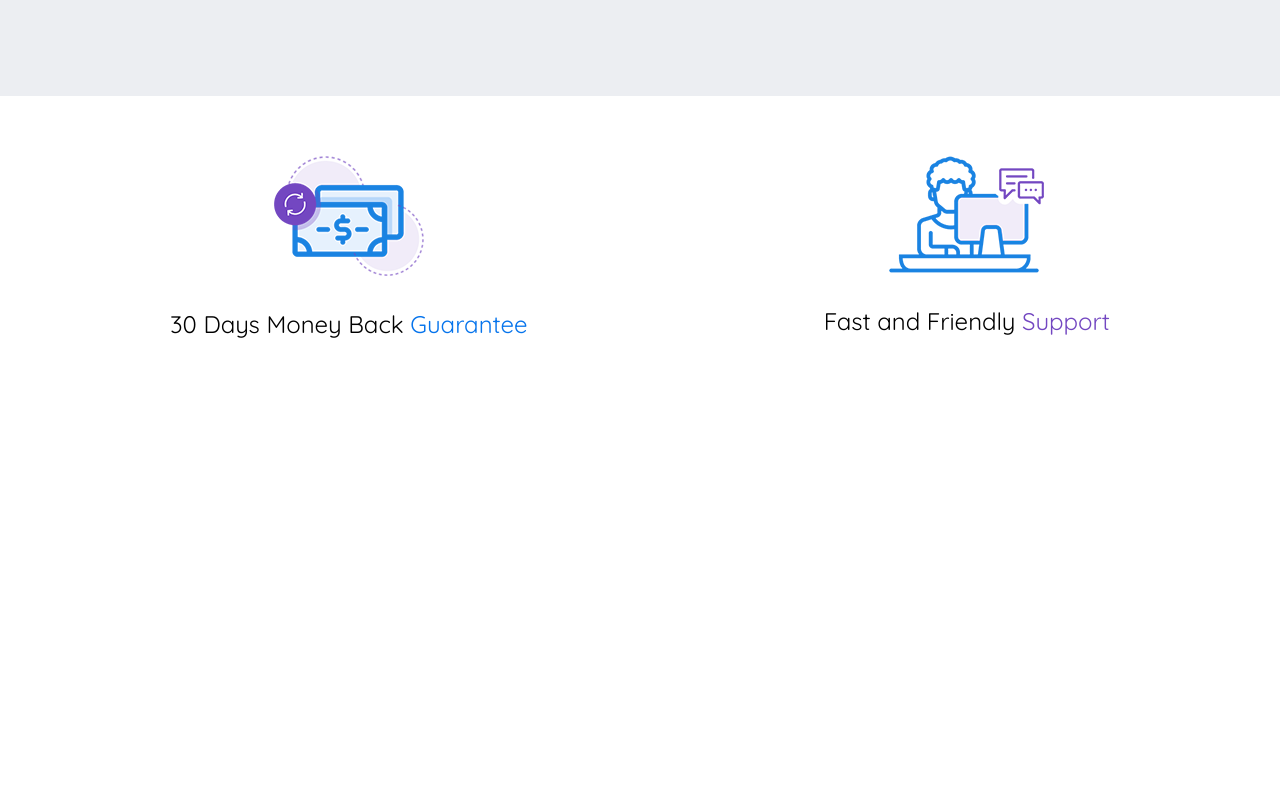
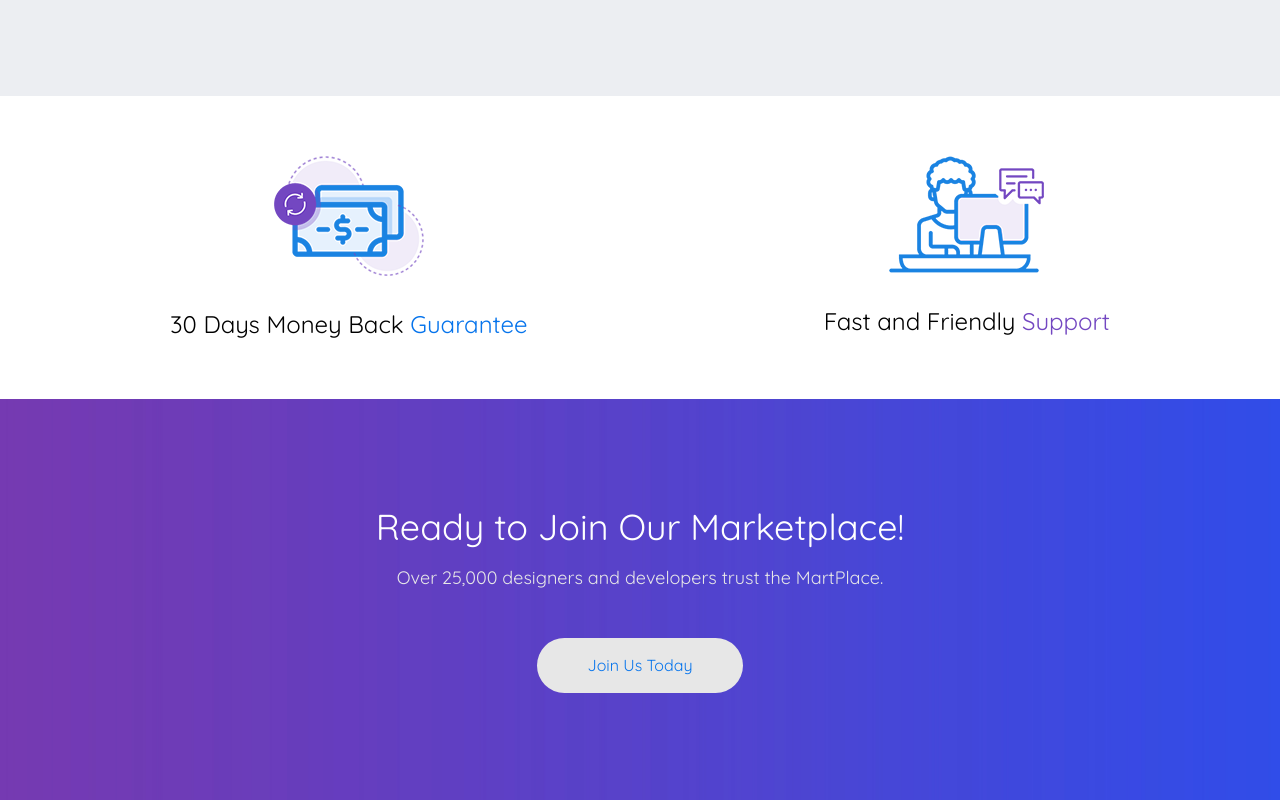
Before and after one commit to g322h/multypile, a website: page app/index.html in a window 1280 px wide. Shown: the part 9407-10207 px from the top of the page. Before the commit the page ends 9806 px from the top, so only its background shows below. Drawn offline with nearby package versions, Linux system fonts and the light colour scheme; files that its build step writes are made by us from their sources; files whose address does not match are found by name.

Commit message:
added banner section

```diff
--- a/app/index.html
+++ b/app/index.html
@@ -1095,6 +1095,22 @@
         </div>
     </section>
 
+    <section class="banner">
+        <div class="container">
+            <div class="banner__inner">
+                <div class="banner__inner-title">
+                    Ready to Join Our Marketplace!
+                </div>
+                <div class="banner__inner-text">
+                    Over 25,000 designers and developers trust the MartPlace.
+                </div>
+                <div class="banner__inner-btn">
+                    <a href="#">Join Us Today</a>
+                </div>
+            </div>
+        </div>
+    </section>
+
 
     <script src="https://ajax.googleapis.com/ajax/libs/jquery/3.6.0/jquery.min.js"></script>
     <script src="js/libs.min.js"></script>
--- a/app/scss/style.scss
+++ b/app/scss/style.scss
@@ -1264,3 +1264,36 @@
 }
 
 // end support
+
+// start banner
+
+.banner {
+    background-image: url(../images/banner/bg.jpg);
+    background-position: center;
+    background-repeat: no-repeat;
+    background-size: cover;
+    min-height: 400px;
+    &__inner {
+        padding: 107.5px 0;
+        text-align: center;
+        &-title {
+            font-size: 36px;
+            margin-bottom: 20px;
+        }
+        &-text {
+            font-size: 18px;
+            color: #e7e7e7;
+            margin-bottom: 50px;
+        }
+        &-btn {
+            a {
+                padding: 18px 50px;
+                background-color: #e7e7e7;
+                color: $blue;
+                border-radius: 54px;
+            }
+        }
+    }
+}
+
+// end banner
```
Also changed, not shown: app/images/banner/bg.jpg (added).
